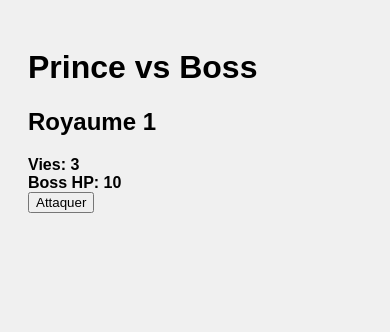
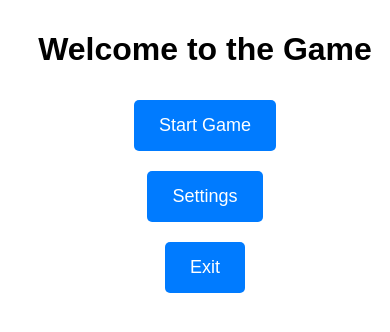
Before and after one commit to moncompteauxaffaires-blip/AINSEBA-abdelkarim, a plain HTML site: page game.html in a window 390 px wide. Drawn offline with Linux system fonts and the light colour scheme.

Commit message:
Update game.html to improve mobile responsiveness and enhance CSS for mobile devices

```diff
--- a/game.html
+++ b/game.html
@@ -1,74 +1,45 @@
 <!DOCTYPE html>
-<html lang="fr">
+<html lang="en">
 <head>
     <meta charset="UTF-8">
     <meta name="viewport" content="width=device-width, initial-scale=1.0">
-    <title>Prince vs Boss</title>
+    <link rel="stylesheet" href="styles.css">
+    <title>Game</title>
     <style>
-        body { font-family: Arial, sans-serif; background: #f0f0f0; padding: 20px; }
-        #game { margin: 20px 0; }
-        .kingdom { margin: 10px; padding: 20px; border: 1px solid #ccc; }
-        .status { font-weight: bold; }
+        /* Mobile responsiveness improvements */
+        body {
+            padding: 0;
+            margin: 0;
+            font-family: Arial, sans-serif;
+        }
+        .container {
+            width: 100%;
+            padding: 10px;
+            display: flex;
+            flex-direction: column;
+            align-items: center;
+        }
+        button {
+            padding: 15px 25px;
+            font-size: 18px;
+            margin: 10px 0;
+            cursor: pointer;
+            border: none;
+            border-radius: 5px;
+            background-color: #007BFF;
+            color: white;
+        }
+        button:hover {
+            background-color: #0056b3;
+        }
     </style>
 </head>
 <body>
-    <h1>Prince vs Boss</h1>
-    <div id="game">
-        <h2 id="kingdom-title"></h2>
-        <div class="status">Vies: <span id="lives"></span></div>
-        <div class="status">Boss HP: <span id="boss-hp"></span></div>
-        <button id="attack-button">Attaquer</button>
-        <div id="message"></div>
+    <div class="container">
+        <h1>Welcome to the Game</h1>
+        <button>Start Game</button>
+        <button>Settings</button>
+        <button>Exit</button>
     </div>
-    <script>
-        const kingdoms = [
-            { name: 'Royaume 1', bossHp: 10 },
-            { name: 'Royaume 2', bossHp: 15 },
-            { name: 'Royaume 3', bossHp: 20 },
-            { name: 'Royaume 4', bossHp: 25 },
-            { name: 'Royaume 5', bossHp: 30 },
-            { name: 'Royaume 6', bossHp: 35 },
-            { name: 'Royaume 7', bossHp: 40 }
-        ];
-
-        let currentKingdom = 0;
-        let lives = 3;
-        let bossHp = kingdoms[currentKingdom].bossHp;
-
-        function updateUI() {
-            document.getElementById('kingdom-title').innerText = kingdoms[currentKingdom].name;
-            document.getElementById('lives').innerText = lives;
-            document.getElementById('boss-hp').innerText = bossHp;
-            document.getElementById('message').innerText = '';
-        }
-
-        document.getElementById('attack-button').addEventListener('click', () => {
-            const damage = Math.floor(Math.random() * 5) + 1;
-            bossHp -= damage;
-            document.getElementById('message').innerText = `Vous infligez ${damage} dommages.`;
-
-            if (bossHp <= 0) {
-                document.getElementById('message').innerText = 'Vous avez vaincu le boss!';
-                currentKingdom++;
-                if (currentKingdom < kingdoms.length) {
-                    bossHp = kingdoms[currentKingdom].bossHp;
-                    updateUI();
-                } else {
-                    document.getElementById('message').innerText = 'Vous avez sauvé la princesse!';
-                }
-            } else {
-                const bossDamage = Math.floor(Math.random() * 3) + 1;
-                lives -= bossDamage;
-                document.getElementById('message').innerText += ` Le boss vous inflige ${bossDamage} dommages!`;
-
-                if (lives <= 0) {
-                    document.getElementById('message').innerText = 'Vous êtes mort! Fin du jeu.';
-                }
-            }
-            updateUI();
-        });
-
-        updateUI();
-    </script>
 </body>
 </html>
```
